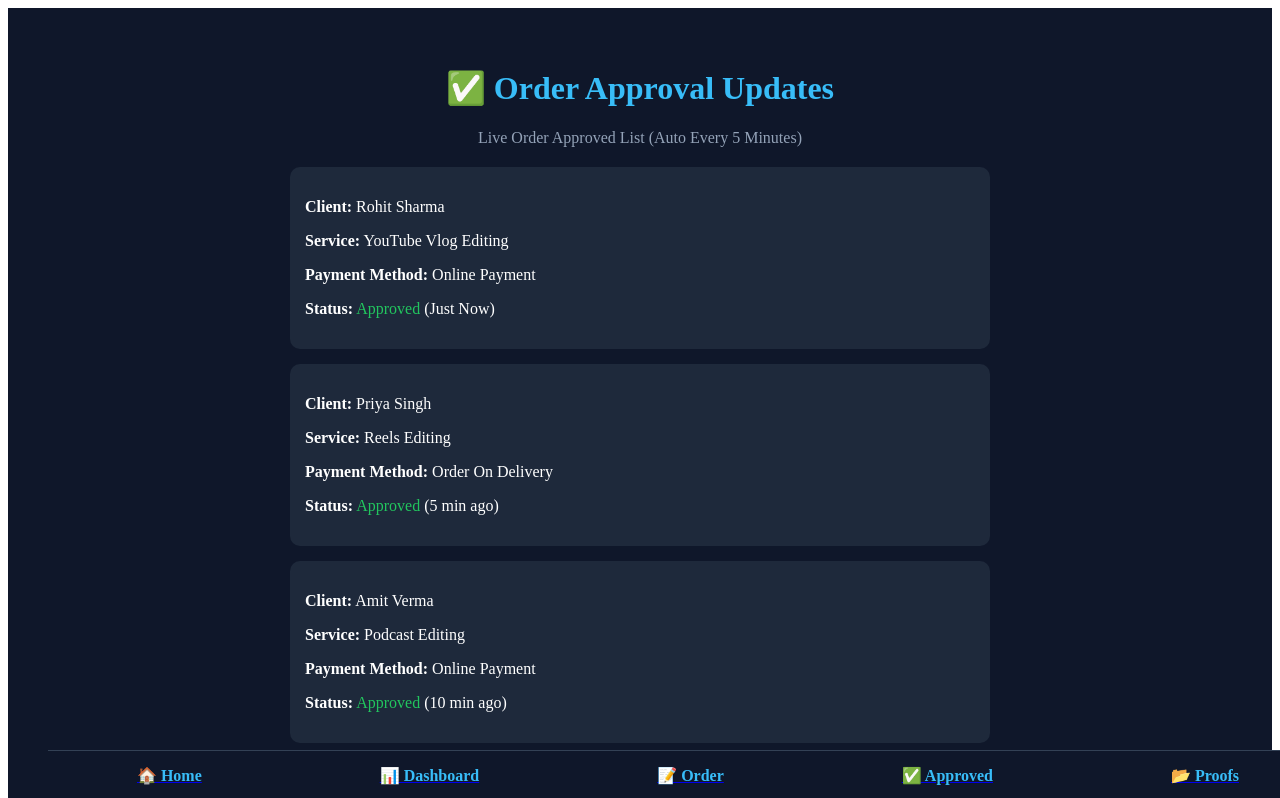
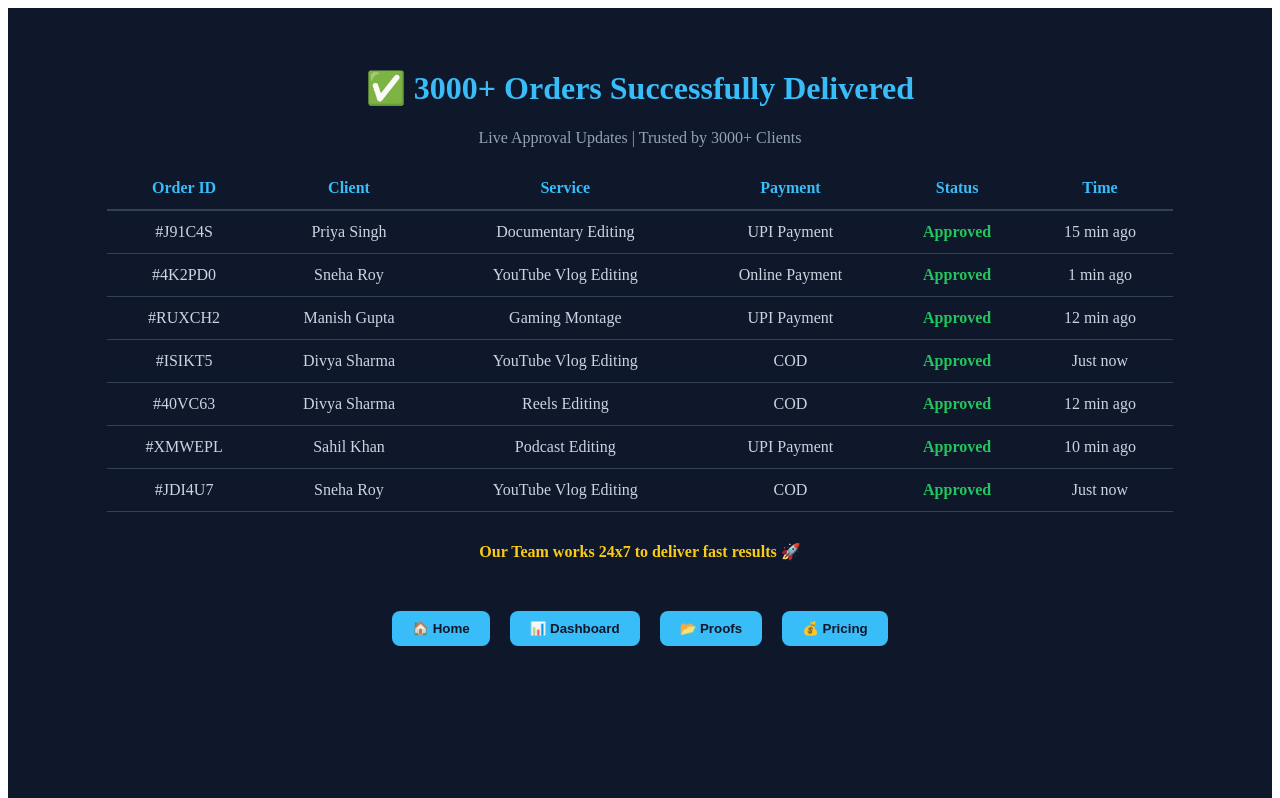
Before and after one commit to editingedition7/editing-edition08-, a Next.js app: page /approved in a window 1280 px wide. Shown: the top 798 px of the page. Built offline with nearby package versions, Linux system fonts and the light colour scheme.

Commit message:
approved.js
Signed-off-by: editingedition7 <ediitingedition@gmail.com>

```diff
--- a/pages/approved.js
+++ b/pages/approved.js
@@ -1,15 +1,20 @@
 import Link from "next/link";
 
 export default function Approved() {
-    const approvedOrders = [
-        { id: 1, name: "Rohit Sharma", service: "YouTube Vlog Editing", payment: "Online Payment", time: "Just Now" },
-        { id: 2, name: "Priya Singh", service: "Reels Editing", payment: "Order On Delivery", time: "5 min ago" },
-        { id: 3, name: "Amit Verma", service: "Podcast Editing", payment: "Online Payment", time: "10 min ago" },
-        { id: 4, name: "Neha Jain", service: "Trading Video Editing", payment: "Order On Delivery", time: "15 min ago" },
-        { id: 5, name: "Manish Gupta", service: "Thumbnail Designing", payment: "Online Payment", time: "20 min ago" },
-        { id: 6, name: "Sahil Khan", service: "Gaming Montage", payment: "Order On Delivery", time: "25 min ago" },
-        { id: 7, name: "Divya Sharma", service: "Documentary Editing", payment: "Online Payment", time: "30 min ago" },
-    ];
+    const names = ["Rohit Sharma", "Priya Singh", "Manish Gupta", "Neha Jain", "Sahil Khan", "Amit Verma", "Divya Sharma", "Ankit Tiwari", "Sneha Roy", "Vikas Dubey"];
+    const services = ["Reels Editing", "Trading Video Editing", "YouTube Vlog Editing", "Thumbnail Designing", "Podcast Editing", "Gaming Montage", "Documentary Editing"];
+    const payments = ["UPI Payment", "COD", "Online Payment"];
+    const times = ["Just now", "1 min ago", "3 min ago", "5 min ago", "10 min ago", "12 min ago", "15 min ago", "20 min ago"];
+
+    const getRandomItem = (list) => list[Math.floor(Math.random() * list.length)];
+
+    const randomOrders = Array.from({ length: 7 }, (_, i) => ({
+        id: "#" + Math.random().toString(36).substring(2, 8).toUpperCase(),
+        name: getRandomItem(names),
+        service: getRandomItem(services),
+        payment: getRandomItem(payments),
+        time: getRandomItem(times)
+    }));
 
     return (
         <div style={{
@@ -19,55 +24,58 @@ export default function Approved() {
             padding: '40px',
             textAlign: 'center'
         }}>
-            <h1 style={{ color: '#38bdf8' }}>✅ Order Approval Updates</h1>
-            <p style={{ color: '#94a3b8', marginBottom: '20px' }}>Live Order Approved List (Auto Every 5 Minutes)</p>
+            <h1 style={{ color: '#38bdf8' }}>✅ 3000+ Orders Successfully Delivered</h1>
+            <p style={{ color: '#94a3b8', marginBottom: '20px' }}>Live Approval Updates | Trusted by 3000+ Clients</p>
 
-            <div style={{ maxWidth: '700px', margin: '0 auto' }}>
-                {approvedOrders.map((order) => (
-                    <div key={order.id} style={{
-                        background: '#1e293b',
-                        padding: '15px',
-                        borderRadius: '10px',
-                        marginBottom: '15px',
-                        textAlign: 'left'
-                    }}>
-                        <p><b>Client:</b> {order.name}</p>
-                        <p><b>Service:</b> {order.service}</p>
-                        <p><b>Payment Method:</b> {order.payment}</p>
-                        <p><b>Status:</b> <span style={{ color: '#22c55e' }}>Approved</span> ({order.time})</p>
-                    </div>
-                ))}
+            <table style={{ width: '90%', margin: '0 auto', borderCollapse: 'collapse', color: '#cbd5e1' }}>
+                <thead>
+                    <tr style={{ borderBottom: '2px solid #334155', color: '#38bdf8' }}>
+                        <th style={cell}>Order ID</th>
+                        <th style={cell}>Client</th>
+                        <th style={cell}>Service</th>
+                        <th style={cell}>Payment</th>
+                        <th style={cell}>Status</th>
+                        <th style={cell}>Time</th>
+                    </tr>
+                </thead>
+                <tbody>
+                    {randomOrders.map((order) => (
+                        <tr key={order.id} style={{ borderBottom: '1px solid #334155' }}>
+                            <td style={cell}>{order.id}</td>
+                            <td style={cell}>{order.name}</td>
+                            <td style={cell}>{order.service}</td>
+                            <td style={cell}>{order.payment}</td>
+                            <td style={{ ...cell, color: '#22c55e', fontWeight: 'bold' }}>Approved</td>
+                            <td style={cell}>{order.time}</td>
+                        </tr>
+                    ))}
+                </tbody>
+            </table>
+
+            <p style={{ color: '#facc15', marginTop: '30px', fontWeight: 'bold' }}>Our Team works 24x7 to deliver fast results 🚀</p>
+
+            <div style={{ marginTop: '40px' }}>
+                <Link href="/"><button style={button}>🏠 Home</button></Link>
+                <Link href="/dashboard"><button style={button}>📊 Dashboard</button></Link>
+                <Link href="/proofs"><button style={button}>📂 Proofs</button></Link>
+                <Link href="/pricing"><button style={button}>💰 Pricing</button></Link>
             </div>
-
-            <BottomNav />
         </div>
     );
 }
 
-function BottomNav() {
-    return (
-        <div style={{
-            position: 'fixed',
-            bottom: 0,
-            width: '100%',
-            backgroundColor: '#0f172a',
-            display: 'flex',
-            justifyContent: 'space-around',
-            padding: '15px 0',
-            borderTop: '1px solid #334155',
-            zIndex: 100
-        }}>
-            <Link href="/"><span style={linkStyle}>🏠 Home</span></Link>
-            <Link href="/dashboard"><span style={linkStyle}>📊 Dashboard</span></Link>
-            <Link href="/order"><span style={linkStyle}>📝 Order</span></Link>
-            <Link href="/approved"><span style={linkStyle}>✅ Approved</span></Link>
-            <Link href="/proofs"><span style={linkStyle}>📂 Proofs</span></Link>
-        </div>
-    );
-}
+const cell = {
+    padding: '12px',
+    textAlign: 'center',
+};
 
-const linkStyle = {
-    color: '#38bdf8',
+const button = {
+    padding: '10px 20px',
+    backgroundColor: '#38bdf8',
+    color: '#0f172a',
     fontWeight: 'bold',
-    cursor: 'pointer'
+    border: 'none',
+    borderRadius: '8px',
+    cursor: 'pointer',
+    margin: '10px'
 };
```
